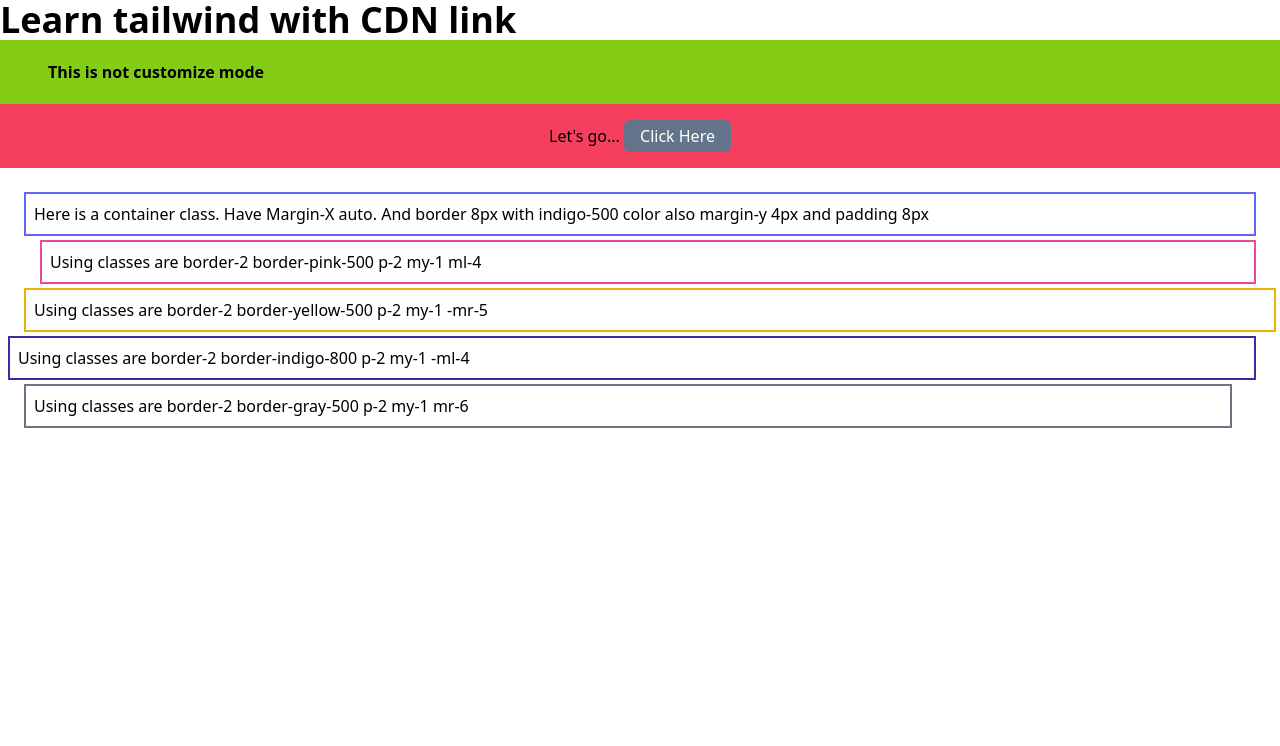
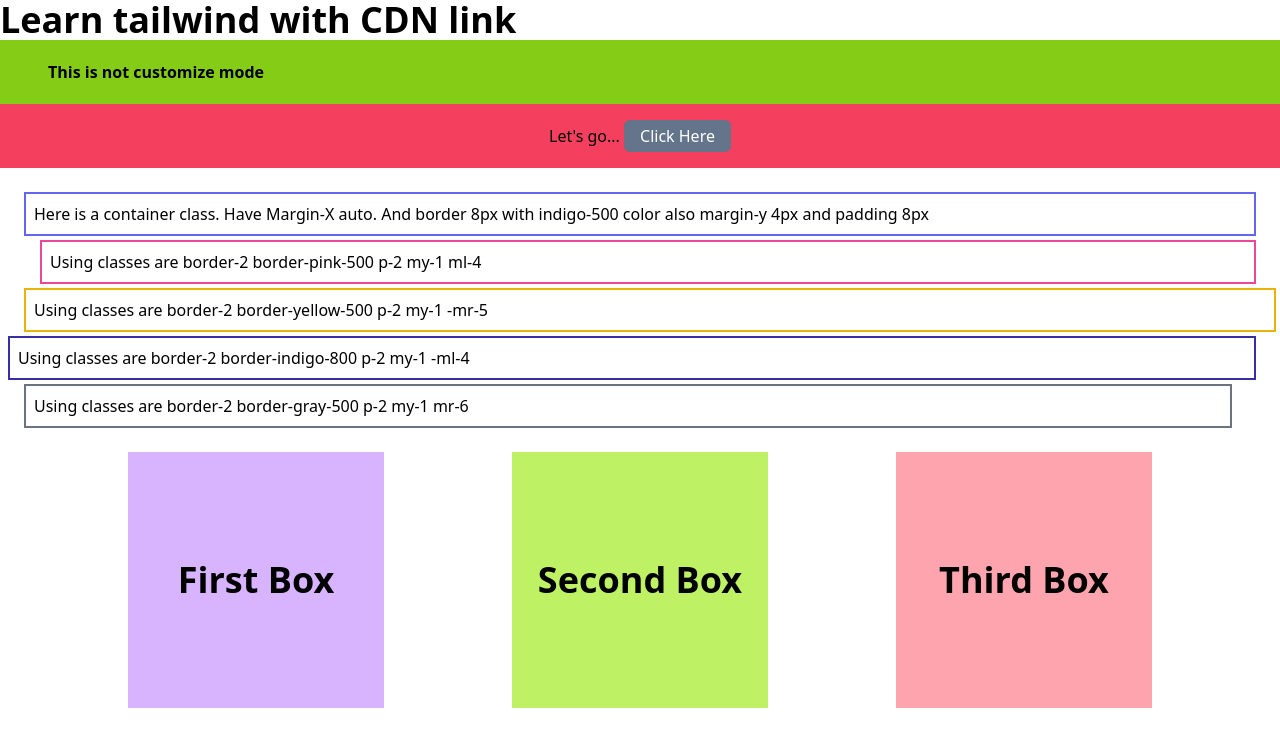
Before and after one commit to khaled39ab/Learning_Tailwind, a website: page tailwindCDN.html in a window 1280 px wide. Drawn offline with nearby package versions, Linux system fonts and the light colour scheme.

Commit message:
tailwind flex are simple

```diff
--- a/tailwindCDN.html
+++ b/tailwindCDN.html
@@ -30,5 +30,16 @@
             <p>Using classes are border-2 border-gray-500 p-2 my-1 mr-6</p>
         </div>
     </section>
+    <section class="flex justify-evenly mb-8">
+        <div class="bg-purple-300 h-64 w-64 flex items-center justify-center">
+            <h2 class="text-4xl font-bold">First Box</h2>
+        </div>
+        <div class="bg-lime-300 h-64 w-64 flex items-center justify-center">
+            <h2 class="text-4xl font-bold">Second Box</h2>
+        </div>
+        <div class="bg-rose-300 h-64 w-64 flex items-center justify-center">
+            <h2 class="text-4xl font-bold">Third Box</h2>
+        </div>
+    </section>
 </body>
 </html>
```
